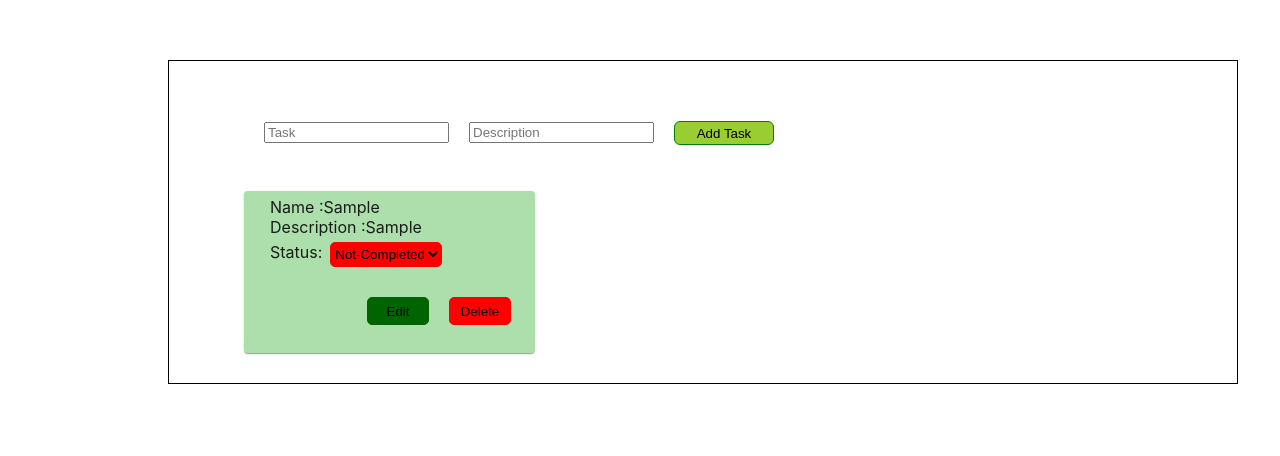
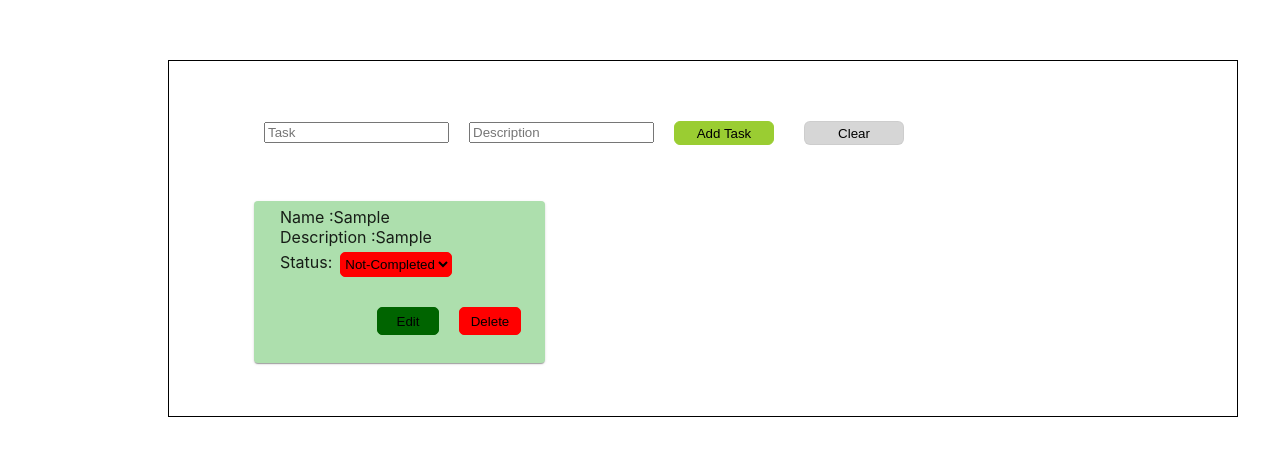
Before and after one commit to Aravinth1692/Todo_list, a React (Create React App) app: page / in a window 1280 px wide. Both pictures are taken after typing "Sample", "Sample" into the empty fields and a click on the button "Add Task". Shown: the top 456 px of the page. Built offline with nearby package versions, Linux system fonts and the light colour scheme.

Commit message:
edit updates

```diff
--- a/package.json
+++ b/package.json
@@ -12,6 +12,7 @@
     "react": "18.2.0",
     "react-dom": "18.2.0",
     "react-scripts": "5.0.1",
+    "react-toastify": "^9.1.3",
     "web-vitals": "2.1.4"
   },
   "scripts": {
--- a/src/App.css
+++ b/src/App.css
@@ -36,3 +36,58 @@
     transform: rotate(360deg);
   }
 }
+
+@media (min-width:320px)  {
+  .flex_Align{
+    display: flex;
+    flex-direction: column;
+    flex-wrap: wrap;
+    justify-content: flex-start;
+    margin-left: 25%;
+  }
+}
+@media (min-width:481px)  {
+  .flex_Align{
+    display: flex;
+    flex-direction: column;
+    flex-wrap: wrap;
+    justify-content: flex-start;
+    margin-left: 25%;
+  }
+}
+@media (min-width:641px)  {
+  .flex_Align{
+    display: flex;
+    flex-direction: column;
+    flex-wrap: wrap;
+    justify-content: flex-start;
+    margin-left: 25%;
+  }
+}
+@media (min-width:961px)  {
+  .flex_Align{
+    display: flex;
+      flex-direction: row;
+      flex-wrap: wrap;
+      justify-content: flex-start;
+      margin: 10px;
+  }
+}
+@media (min-width:1025px) {
+  .flex_Align{
+    display: flex;
+      flex-direction: row;
+      flex-wrap: wrap;
+      justify-content: flex-start;
+      margin: 10px;
+  }
+}
+@media (min-width:1281px) {
+  .flex_Align{
+    display: flex;
+      flex-direction: row;
+      flex-wrap: wrap;
+      justify-content: flex-start;
+      margin: 10px;
+  }
+}
--- a/src/App.js
+++ b/src/App.js
@@ -2,7 +2,8 @@
 import './App.css';
 import Card from "@material-ui/core/Card";
 import React, { useState } from 'react';
-
+import { ToastContainer, toast } from 'react-toastify';
+import 'react-toastify/dist/ReactToastify.css';
 
 function App() {
   const [taskname, setTaskname] = useState('');
@@ -42,16 +43,29 @@ function App() {
 
   const onSubmit = (e) => {
     e.preventDefault();
-    if(edit == false){
-      var filval = todos.filter((val)=>val.id == editValue)
-      filval[0].name=taskname
-      filval[0].description=taskDesc
-      setTodos(todos)
-      setEditDecs(true)
+    if(taskname === "" || taskDesc === ""){
+      notify();
+      return
     }
     else{
-      addTodo(taskname, taskDesc);
+      if(edit === false){
+        var filval = todos.filter((val)=>val.id === editValue)
+        filval[0].name=taskname
+        filval[0].description=taskDesc
+        setTodos(todos)
+        setEditDecs(true)
+      }
+      else{
+        addTodo(taskname, taskDesc);
+      }
+    setTaskname("");
+    setTaskDecs("");
     }
+
+  }
+  const clear =(e) => {
+    e.preventDefault();
+    setEditDecs(true)
     setTaskname("");
     setTaskDecs("");
   }
@@ -65,9 +79,11 @@ function App() {
     setTodos([...todos, newTodoList]);
     setCountryValue('0');
   };
+  const notify = () => toast.error("Please Fill Title and Description");
   return (
 
     <div style={{ width: 1008, padding: 30, border: '1px solid black', display: 'flex', marginLeft: 168, marginTop: 60 }}>
+      <ToastContainer />
       <form onSubmit={onSubmit}>
         <Card style={{ width: 950, height: 40, padding: 30, border: 'none', boxShadow: 'none', display: 'flex', marginRight: 20, marginLeft: 15, borderRadius: 14 }}>
           <div style={{ marginLeft: 20 }}>
@@ -78,13 +94,14 @@ function App() {
           </div>
 
 
-          <button type='submit' style={{ width: 100, height: 24, background: '#9ACD32', borderRadius: 6, border: '1px solid green', marginRight: 10, marginLeft: 20 }} onClick={onSubmit} >{edit == true ? 'Add Task':'Edit Task'}</button>
+          <button type='submit' style={{ width: 100, height: 24, background: '#9ACD32', borderRadius: 6, border: '1px solid #9ACD32', marginRight: 10, marginLeft: 20 }} onClick={onSubmit} >{edit === true ? 'Add Task':'Edit Task'}</button>
+          <button type='submit' style={{ width: 100, height: 24, background: '#cccc', borderRadius: 6, border: '1px solid #cccc', marginRight: 10, marginLeft: 20 }} onClick={clear} >Clear</button>
         </Card>
-        <div style={{ display: 'flex' }}>
+        <div className='flex_Align'>
           {todos.map((input, index) => {
             return (input.enableBtn === true) && (
 
-              <Card style={{ width: 279, height: 150, background: '#ADDFAD', marginLeft: 45, padding: 6 }} >
+              <Card style={{ width: 279, height: 150, background: '#ADDFAD', marginLeft: 45, padding: 6 ,marginBottom :13 }} >
                 <form>
 
                   <div key={index} >
```
